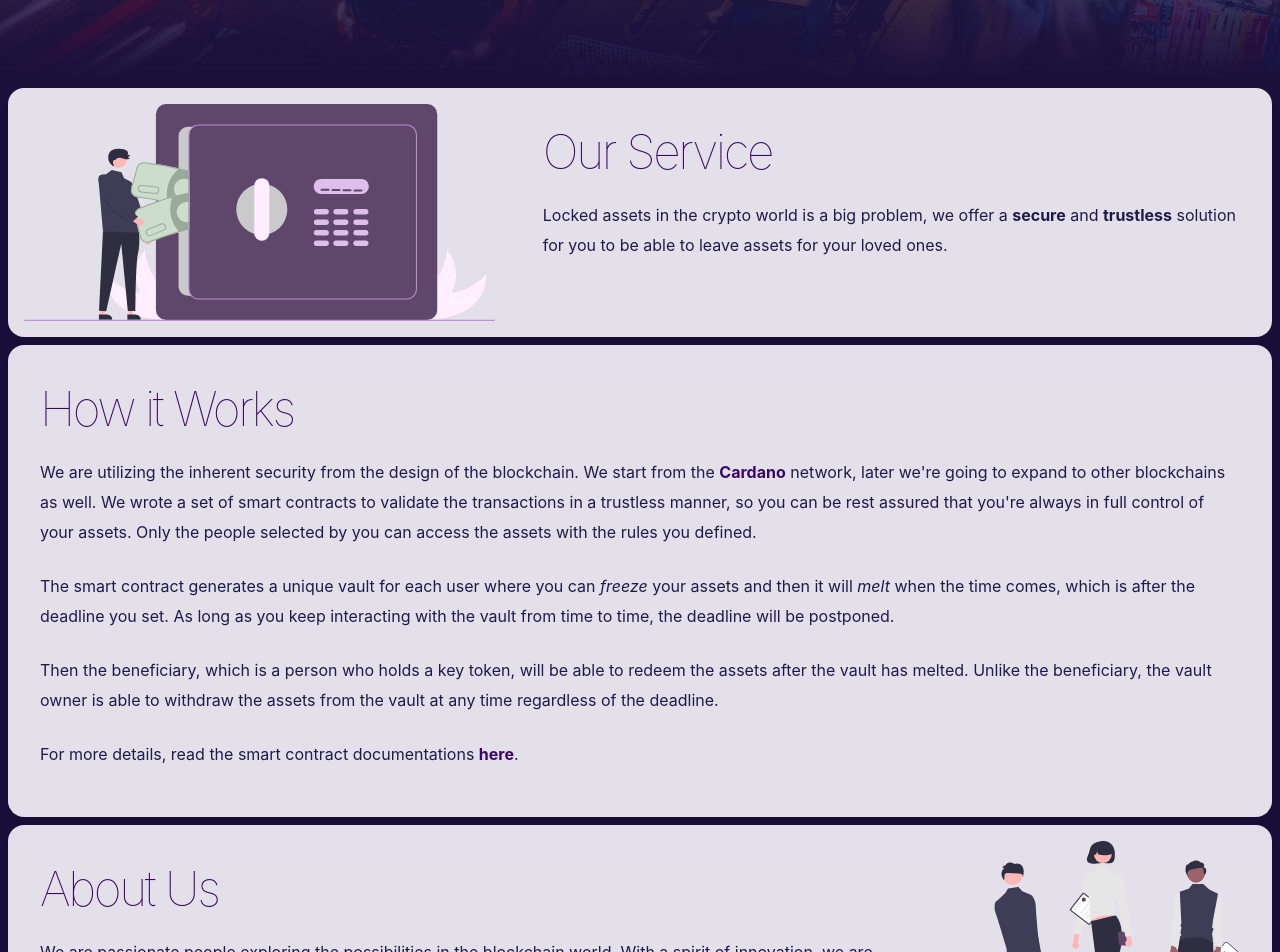
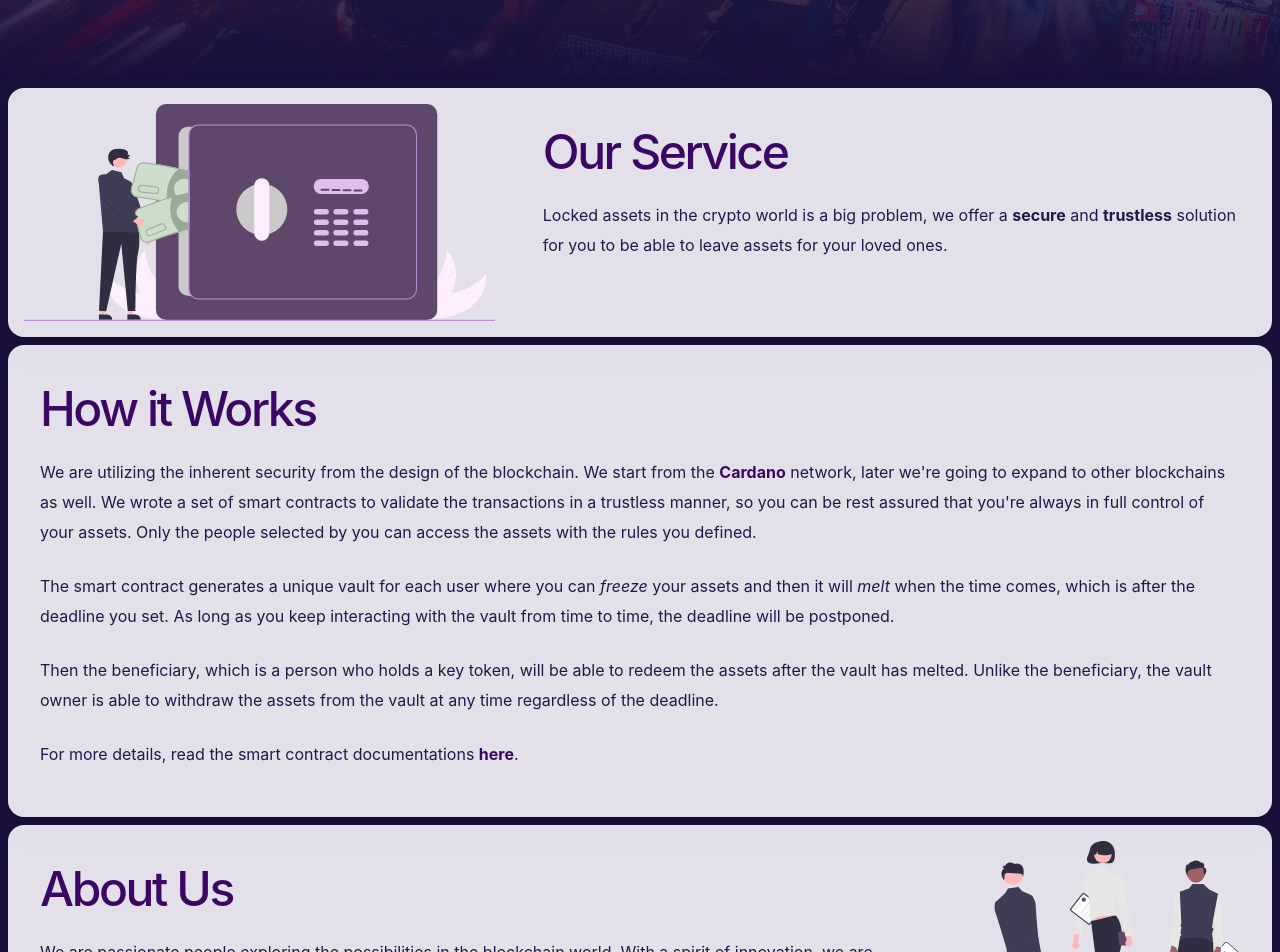
Before and after one commit to gen-wealth/landing-page, a React (Vite) app: page / in a window 1280 px wide. Shown: the part 720-1672 px from the top of the page. Built offline with nearby package versions, Linux system fonts and the light colour scheme.

Commit message:
h2 font-weight

```diff
--- a/src/components/CallToAction.tsx
+++ b/src/components/CallToAction.tsx
@@ -23,7 +23,7 @@ function CallToAction() {
         {/* Content */}
         <div className="flex flex-col gap-2 p-8 border-t border-neutral border-opacity-20">
           {/* Title */}
-          <h2 className="text-purple-950 my-2 style-h2 xl:tracking-tighter xl:font-thin lg:text-5xl lg:tracking-tight lg:font-light md:tracking-normal md:font-medium sm:text-4xl sm:tracking-wide sm:font-bold max-sm:text-3xl max-sm:tracking-wider max-sm:font-black">
+          <h2 className="text-purple-950 my-2 style-h2 xl:tracking-tighter lg:text-5xl max-lg:!font-bold lg:tracking-tight md:tracking-normal sm:text-4xl sm:tracking-wide max-sm:text-3xl max-sm:!font-black max-sm:tracking-wider">
             <a
               // href="#call-to-action"
               onClick={(e) => scrollToElement(e, "#call-to-action")}
--- a/src/components/Container.tsx
+++ b/src/components/Container.tsx
@@ -28,7 +28,7 @@ function Container(props: {
       {/* Card */}
       <div className="card sm:card-side bg-base-content bg-opacity-90 m-2 shadow-xl">
         <div className="card-body">
-          <h2 className="card-title text-purple-950 my-2 style-h2 xl:tracking-tighter xl:font-thin lg:text-5xl lg:tracking-tight lg:font-light md:tracking-normal md:font-medium sm:text-4xl sm:tracking-wide sm:font-bold max-sm:text-3xl max-sm:tracking-wider max-sm:font-black">
+          <h2 className="card-title text-purple-950 my-2 style-h2 xl:tracking-tighter lg:text-5xl max-lg:!font-bold lg:tracking-tight md:tracking-normal sm:text-4xl sm:tracking-wide max-sm:text-3xl max-sm:!font-black max-sm:tracking-wider">
             <a
               // href={`#${props.id}`}
               onClick={(e) => scrollToElement(e, `#${props.id}`)}
--- a/src/components/ContainerImgTxt.tsx
+++ b/src/components/ContainerImgTxt.tsx
@@ -39,7 +39,7 @@ function ContainerImgTxt(props: {
 
         {/* Content */}
         <div className="card-body">
-          <h2 className="card-title text-purple-950 my-2 style-h2 xl:tracking-tighter xl:font-thin lg:text-5xl lg:tracking-tight lg:font-light md:tracking-normal md:font-medium sm:text-4xl sm:tracking-wide sm:font-bold max-sm:text-3xl max-sm:tracking-wider max-sm:font-black">
+          <h2 className="card-title text-purple-950 my-2 style-h2 xl:tracking-tighter lg:text-5xl max-lg:!font-bold lg:tracking-tight md:tracking-normal sm:text-4xl sm:tracking-wide max-sm:text-3xl max-sm:!font-black max-sm:tracking-wider">
             <a
               // href={`#${props.id}`}
               onClick={(e) => scrollToElement(e, `#${props.id}`)}
--- a/src/components/ContainerTxtImg.tsx
+++ b/src/components/ContainerTxtImg.tsx
@@ -33,7 +33,7 @@ function ContainerTxtImg(props: {
       <div id={props.id} className="card sm:card-side bg-base-content bg-opacity-90 m-2 shadow-xl">
         {/* Content */}
         <div className="card-body">
-          <h2 className="card-title text-purple-950 my-2 style-h2 xl:tracking-tighter xl:font-thin lg:text-5xl lg:tracking-tight lg:font-light md:tracking-normal md:font-medium sm:text-4xl sm:tracking-wide sm:font-bold max-sm:text-3xl max-sm:tracking-wider max-sm:font-black">
+          <h2 className="card-title text-purple-950 my-2 style-h2 xl:tracking-tighter lg:text-5xl max-lg:!font-bold lg:tracking-tight md:tracking-normal sm:text-4xl sm:tracking-wide max-sm:text-3xl max-sm:!font-black max-sm:tracking-wider">
             <a
               // href={`#${props.id}`}
               onClick={(e) => scrollToElement(e, `#${props.id}`)}
--- a/src/styles/index.css
+++ b/src/styles/index.css
@@ -208,6 +208,7 @@ p.style2 {
   letter-spacing: -0.175rem;
   font-size: 3em;
   line-height: 1.125;
+  font-weight: 500;
   -webkit-background-clip: text;
 }
 h1.style2 mark,
```
